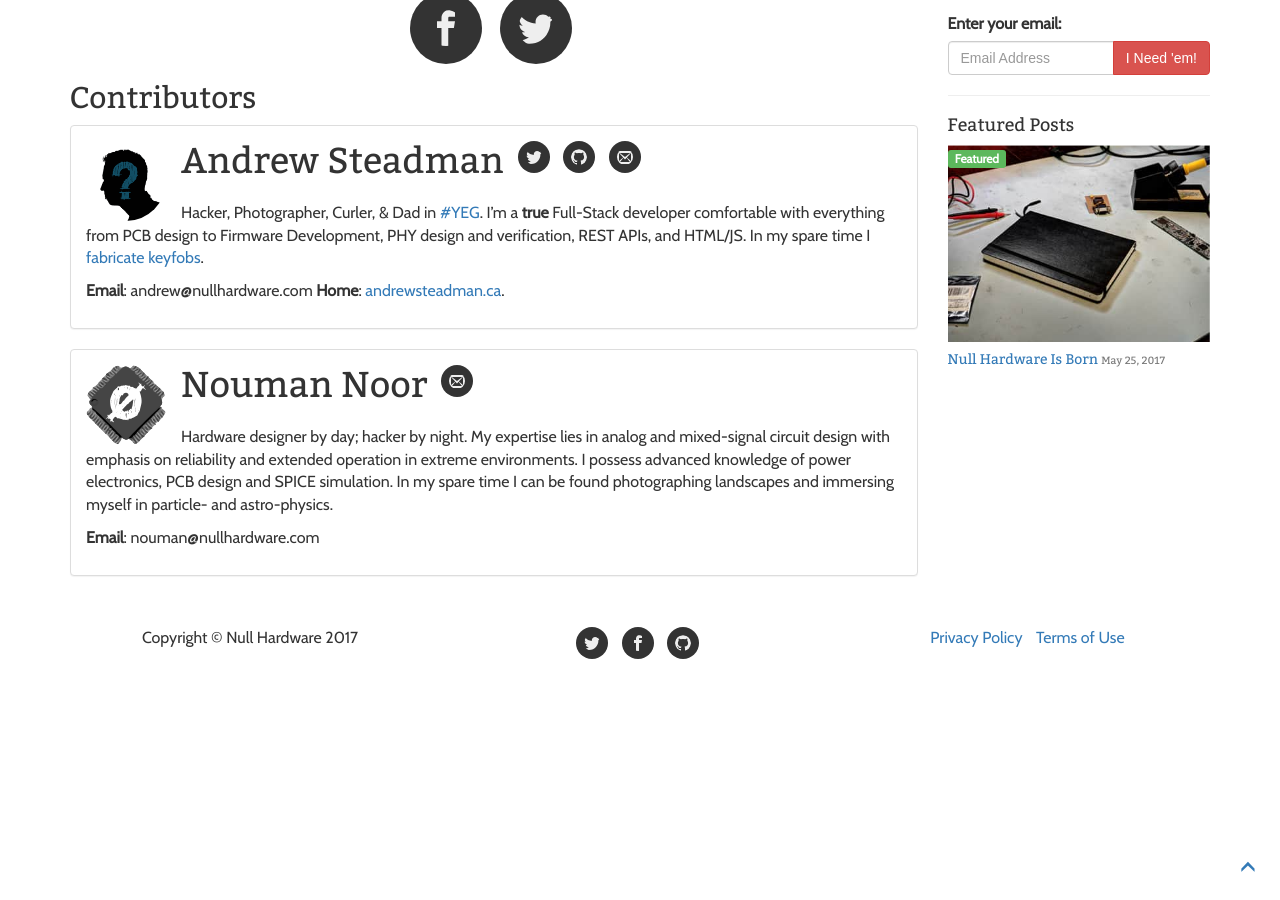
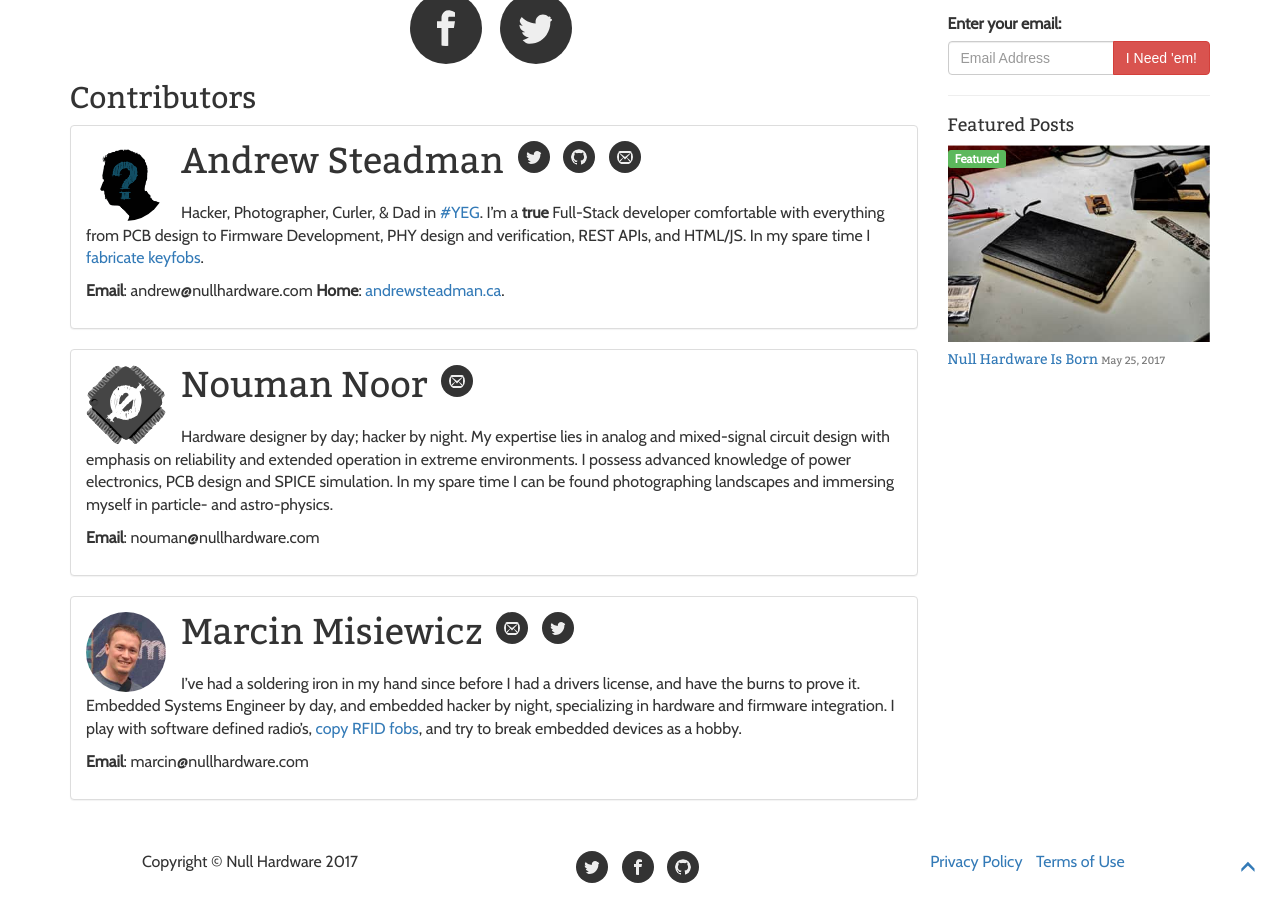
Before and after one commit to nullhardware/nullhardware-website, a Jekyll site: the page built from about.md, in a window 1280 px wide and 900 px high, scrolled down 729 px. Built offline with Jekyll 4.4.1, drawn with Linux system fonts in a browser that asks for light colours; nearby versions of some CDN libraries; before the commit the page ends 1405 px from its top, so only the background shows below that.

Commit message:
add in marcin's bio

```diff
--- a/_data/authors.yml
+++ b/_data/authors.yml
@@ -24,3 +24,17 @@ nouman:
   image: /img/logo.svg
   social:
     email: nouman@nullhardware.com
+
+marcin:
+  name: Marcin Misiewicz
+  type: editor
+  description: |
+    I've had a soldering iron in my hand since before I had a drivers license, and have the burns to prove it.
+    Embedded Systems Engineer by day, and embedded hacker by night, specializing in hardware and firmware integration.
+    I play with software defined radio's, [copy RFID fobs](https://www.fobricator.com), and try to break embedded devices as a hobby.
+
+    **Email**: marcin@nullhardware.com
+  image: /img/authors/marcin.jpg
+  social:
+    email: marcin@nullhardware.com
+    twitter: themartinm
```
Also changed, not shown: img/authors/marcin.jpg (added).
